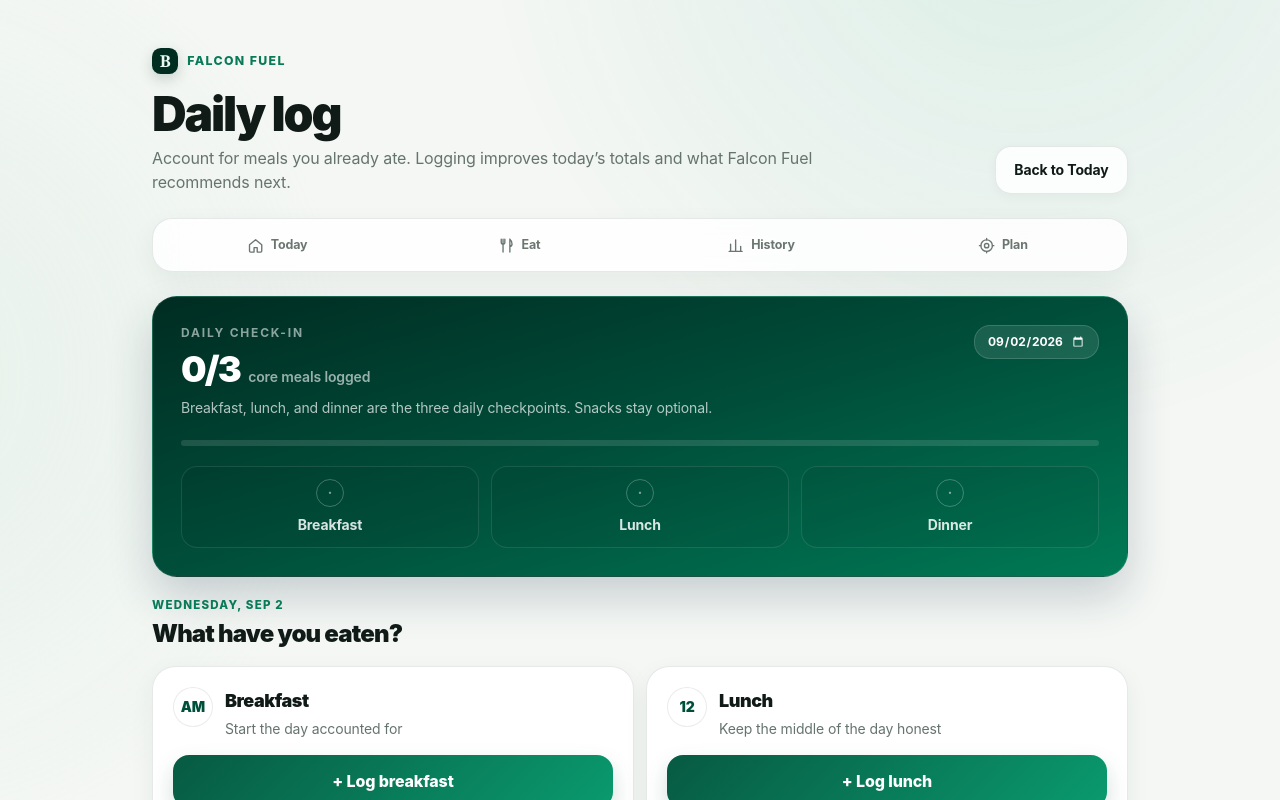
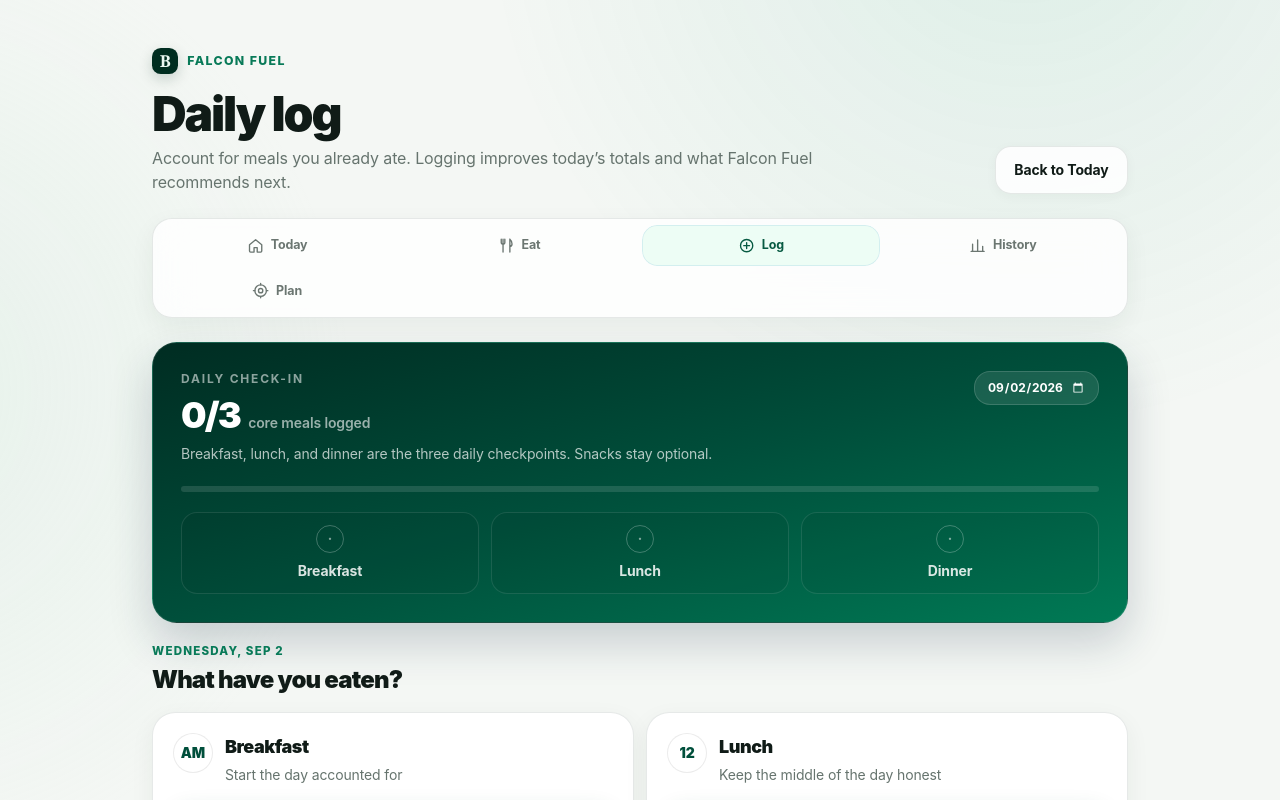
Before and after one commit to JamoV18/Bentley-Fuel, a Next.js app: page /log-meal in a window 1280 px wide. Shown: the top 800 px of the page. Built offline with nearby package versions, Linux system fonts and the light colour scheme.

Commit message:
Add meal log to primary app navigation

```diff
--- a/src/components/AppNav.tsx
+++ b/src/components/AppNav.tsx
@@ -9,6 +9,7 @@ import ProgressiveProfilePrompt from "./ProgressiveProfilePrompt";
 const items = [
   { href: "/today", label: "Today", icon: "home" },
   { href: "/dashboard", label: "Eat", icon: "fork" },
+  { href: "/log-meal", label: "Log", icon: "log" },
   { href: "/history", label: "History", icon: "chart" },
   { href: "/profile-summary", label: "Plan", icon: "target" },
 ] as const;
@@ -16,6 +17,7 @@ const items = [
 function Icon({ name }: { name: (typeof items)[number]["icon"] }) {
   if (name === "home") return <svg viewBox="0 0 24 24" aria-hidden="true"><path d="M3.5 10.7 12 3.8l8.5 6.9v8.8a1.5 1.5 0 0 1-1.5 1.5h-4.8v-6.2H9.8V21H5a1.5 1.5 0 0 1-1.5-1.5z" /></svg>;
   if (name === "fork") return <svg viewBox="0 0 24 24" aria-hidden="true"><path d="M7 3v7M4.5 3v4.6A2.4 2.4 0 0 0 7 10v11M9.5 3v4.6A2.4 2.4 0 0 1 7 10M16.5 3v18M16.5 3c2.2 1.8 3 4.1 3 6.6 0 2.1-1.1 3.4-3 3.4" /></svg>;
+  if (name === "log") return <svg viewBox="0 0 24 24" aria-hidden="true"><circle cx="12" cy="12" r="8.5" /><path d="M12 8v8M8 12h8" /></svg>;
   if (name === "chart") return <svg viewBox="0 0 24 24" aria-hidden="true"><path d="M5 20V10m7 10V4m7 16v-7M3 20h18" /></svg>;
   return <svg viewBox="0 0 24 24" aria-hidden="true"><circle cx="12" cy="12" r="8" /><circle cx="12" cy="12" r="3" /><path d="M12 2v2m0 16v2M2 12h2m16 0h2" /></svg>;
 }
@@ -45,7 +47,7 @@ export default function AppNav() {
                   className="absolute inset-0 z-0 rounded-[.95rem] bg-emerald-50/95"
                   layoutId="app-nav-active-pill"
                   transition={reduceMotion ? { duration: 0 } : { type: "spring", stiffness: 520, damping: 38, mass: 0.45 }}
-                  style={{ boxShadow: "inset 0 0 0 1px rgba(8,122,88,.10), 0 3px 10px rgba(8,122,88,.06)" }}
+                  style={{ boxShadow: "inset 0 0 0 1px rgba(0,117,190,.11), 0 3px 10px rgba(41,69,103,.07)" }}
                 />
               )}
               <motion.span
```
